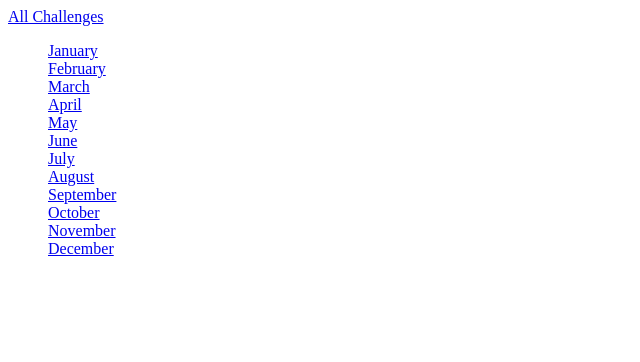
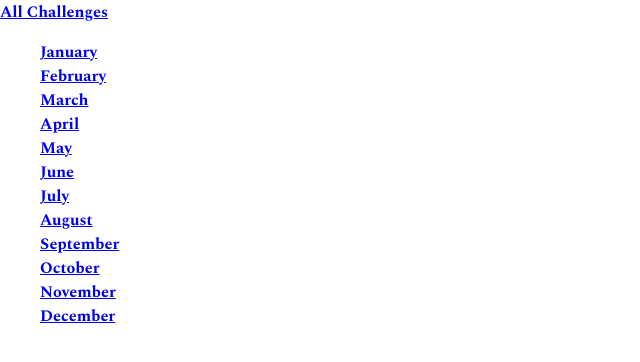
Before and after one commit to MaroulisManolis/Monthly_Challenges_Django_Course, a Django app: page /challenges/ in a window 1280 px wide. Shown: the top 362 px of the page, without its empty margins (0-640 px from the left). Run offline with Django 4.2, Linux system fonts and the light colour scheme.

Commit message:
adding a global static file in my project, about fonts

```diff
--- a/monthly_challenges/settings.py
+++ b/monthly_challenges/settings.py
@@ -121,6 +121,10 @@
 
 STATIC_URL = 'static/'
 
+STATICFILES_DIRS = [
+    BASE_DIR / "static"
+]
+
 # Default primary key field type
 # https://docs.djangoproject.com/en/4.1/ref/settings/#default-auto-field
 
--- /dev/null
+++ b/static/styles.css
@@ -0,0 +1,9 @@
+@import url('https://fonts.googleapis.com/css2?family=Spectral:wght@300;700&display=swap');
+
+html {
+    font-family: 'Spectral', serif;
+}
+
+body {
+    margin: 0;
+}
--- a/templates/base.html
+++ b/templates/base.html
@@ -1,3 +1,5 @@
+{% load static %}
+
 <!doctype html>
 <html lang="en">
 <head>
@@ -6,6 +8,7 @@
           content="width=device-width, user-scalable=no, initial-scale=1.0, maximum-scale=1.0, minimum-scale=1.0">
     <meta http-equiv="X-UA-Compatible" content="ie=edge">
     <title>{% block page_title %}{% endblock %}</title>
+    <link rel="stylesheet" href="{% static 'styles.css' %}">
     {% block css_files %}{% endblock %}
 </head>
 <body>
```
